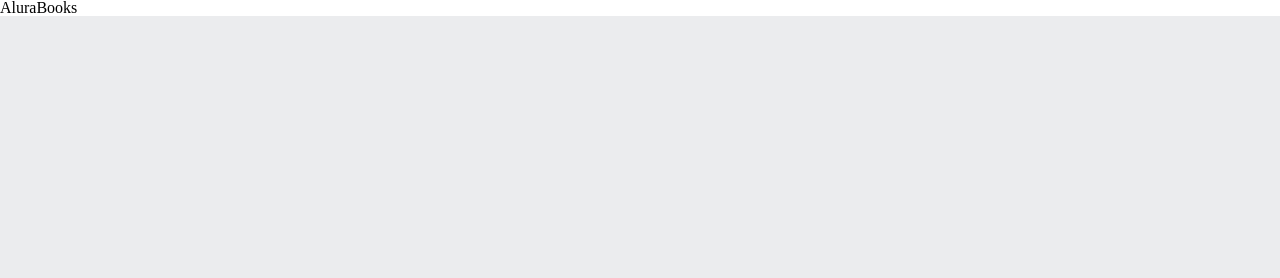
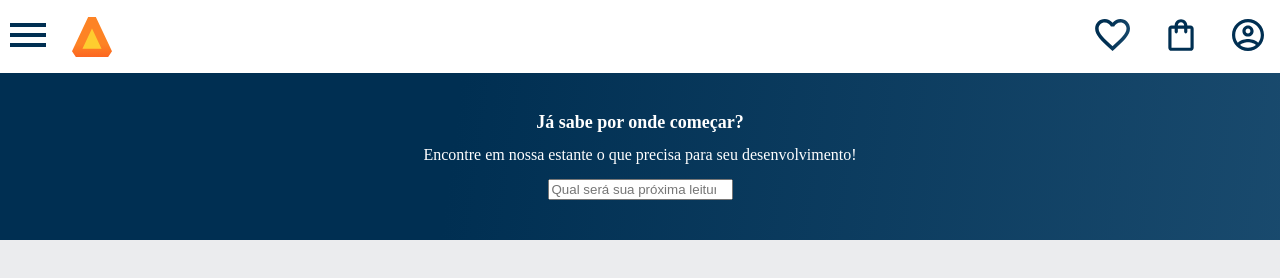
Before and after one commit to luanbrendon/AluraBooks, a plain HTML site: page index.html in a window 1280 px wide. Drawn offline with Linux system fonts and the light colour scheme.

Commit message:
criando o banner

```diff
--- /dev/null
+++ b/Styles/banner.css
@@ -0,0 +1,17 @@
+.banner {
+    background: var(--azul-degrade);
+    color:var(--branco);
+    text-align: center;
+    padding: 2.5em 2em;
+}
+
+.banner__titulo {
+    font-size: 18px;
+    font-weight: 700;
+}
+
+.banner__texto {
+    font-weight: 500;
+    margin: 1em 0 ;
+    font-family: var(--font-principal);
+}
--- /dev/null
+++ b/Styles/header.css
@@ -0,0 +1,59 @@
+.cabecalho__menu-hamburguer {
+    width: 24px;
+    height: 24px;
+    background-image: url("/Assets/Menu.svg");
+    background-repeat: no-repeat;
+    background-position: center;
+    display: inline-block;
+}
+
+.cabecalho {
+    background-color: var(--branco);
+    display: flex;
+    justify-content: space-between;
+    align-items: center;
+    position: relative;
+}
+
+.container {
+    display: flex;
+    align-items: center;
+}
+
+.container__imagem {
+    padding: 1rem;
+}
+
+.lista-menu {
+    display: none;
+    position: absolute;
+    top: 100%;
+    width: 60vw;
+}
+
+.container__botao:checked~.lista-menu {
+    display: block;
+}
+
+.lista-menu__titulo,
+.lista-menu__item {
+    padding: 1em;
+    background-color: var(--branco);
+}
+
+.lista-menu__titulo {
+    color: var(--laranja);
+    font-weight: 700;
+}
+
+.lista-menu__link {
+    background: var(--azul-degrade);
+    -webkit-background-clip: text;
+    -webkit-text-fill-color: transparent;
+    background-clip: text;
+    text-transform: uppercase;
+}
+
+.container__botao {
+    display: none;
+}
--- a/index.html
+++ b/index.html
@@ -1,14 +1,47 @@
 <!DOCTYPE html>
 <html lang="pt-br">
+
 <head>
     <meta charset="UTF-8">
     <meta http-equiv="X-UA-Compatible" content="IE=edge">
     <meta name="viewport" content="width=device-width, initial-scale=1.0">
     <title>AluraBooks</title>
+    <link rel="preconnect" href="https://fonts.googleapis.com">
+    <link rel="preconnect" href="https://fonts.gstatic.com" crossorigin>
+    <link href="https://fonts.googleapis.com/css2?family=Poppins:wght@400;500;700&display=swap" rel="stylesheet">
     <link rel="stylesheet" href="style.css">
     <link rel="stylesheet" href="reset.css">
 </head>
+
 <body>
-    <h1>AluraBooks</h1>
+    <header class="cabecalho">
+        <div class="container">
+            <input type="checkbox" id="menu" class="container__botao">
+            <label for="menu">
+                <span class="cabecalho__menu-hamburguer container__imagem"></span>
+            </label>
+            <ul class="lista-menu">
+                <li class="lista-menu__titulo">Categorias</li>
+                <li class="lista-menu__item"><a href="#" class="lista-menu__link">Programação</a></li>
+                <li class="lista-menu__item"><a href="#" class="lista-menu__link">Front-end</a></li>
+                <li class="lista-menu__item"><a href="#" class="lista-menu__link">Infraestrutura</a></li>
+                <li class="lista-menu__item"><a href="#" class="lista-menu__link">Business</a></li>
+                <li class="lista-menu__item"><a href="#" class="lista-menu__link">Design & UX</a></li>
+            </ul>
+            <img src="/Assets/Logo.svg" alt="Logo da alurabooks" class="container__imagem">
+        </div>
+        <div class="container">
+            <a href="#"><img src="/Assets/Favoritos.svg" alt="meus favoritos" class="container__imagem"></a>
+            <a href="#"><img src="/Assets/Sacola.svg" alt="carrinho de compras" class="container__imagem"></a>
+            <a href="#"><img src="/Assets/Usuario.svg" alt="meu perfil" class="container__imagem"></a>
+        </div>
+    </header>
+
+    <section class="banner">
+        <h2 class="banner__titulo">Já sabe por onde começar?</h2>
+        <p class="banner__texto">Encontre em nossa estante o que precisa para seu desenvolvimento!</p>
+        <input type="search" class="banner__pesquisa" placeholder="Qual será sua próxima leitura?">
+    </section>
 </body>
+
 </html>
--- a/style.css
+++ b/style.css
@@ -1,11 +1,16 @@
+@import url("Styles/header.css");
+@import url("Styles/banner.css");
 :root {
     --cor-de-fundo: #EBECEE;
+    --branco: #ffffff;
+    --laranja:#EB9B00;
+    --azul-degrade: linear-gradient(97.54deg, #002F52 35.49%, #326589 165.37%);
+    --fonte-principal: "Poppins";
 }
 
 body {
     background-color: var(--cor-de-fundo);
+    font-family: var(--fonte-principal);
+    font-size: 16px;
+    font-weight: 400;
 }
-
-h1 {
-    background-color: white;
-}
```
Also changed, not shown: Assets/Favoritos.svg (added), Assets/Logo.svg (added), Assets/Menu.svg (added), Assets/Sacola.svg (added), Assets/Usuario.svg (added).
